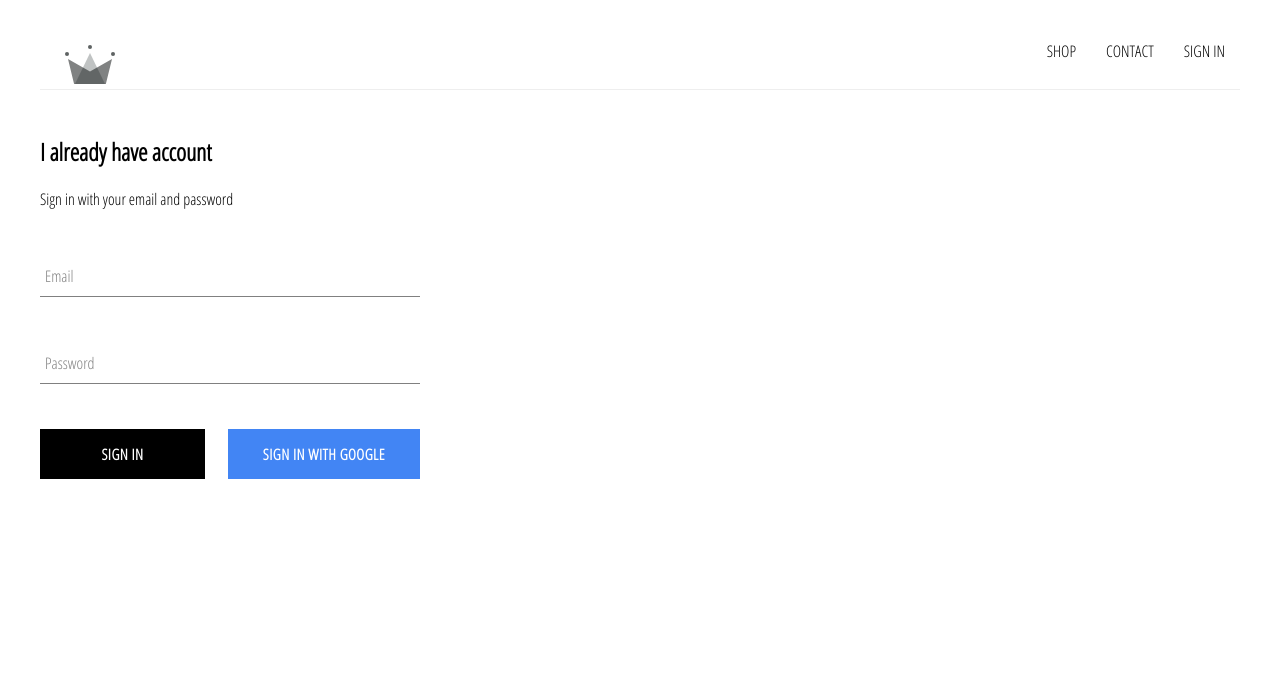
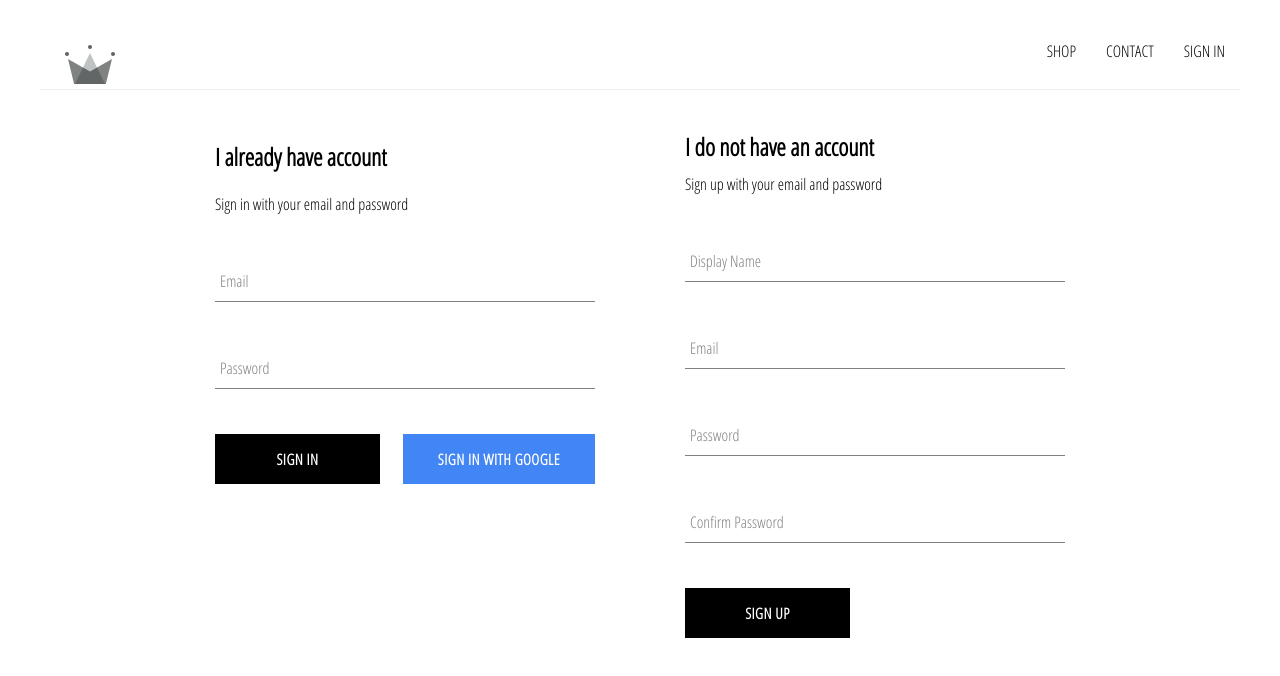
Before and after one commit to DevAmkam/clothingcommerce, a React (Create React App) app: page /signin in a window 1280 px wide. Shown: the top 676 px of the page. Built offline with nearby package versions, Linux system fonts and the light colour scheme; no server answers.

Commit message:
Implemented firebase utils, included ability to store authenticated users into firestore database.

```diff
--- a/src/App.js
+++ b/src/App.js
@@ -7,7 +7,7 @@
 import Header from './components//header/Header'
 import SignInAndSignup from './pages/sign-in-and-signup/SignInAndSignup'
 
-import { auth } from './firebase/firebase.utils'
+import { auth, createUserProfileDocument } from './firebase/firebase.utils'
 
 
 class App extends Component {
@@ -22,9 +22,23 @@
   unSubscribeFromAuth = null
 
   componentDidMount() {
-    this.unSubscribeFromAuth = auth.onAuthStateChanged(user => {
-      this.setState({ currentUser: user })
-      console.log(user)
+    this.unSubscribeFromAuth = auth.onAuthStateChanged(async userAuth => {
+
+      if (userAuth) {
+        const userRef = await createUserProfileDocument(userAuth)
+
+        userRef.onSnapshot(snapShot => {
+          this.setState({
+            currentUser: {
+              id: snapShot.id,
+              ...snapShot.data()
+            }
+          }, () => console.log(this.state))
+          console.log(this.state)
+        })
+      } else {
+        this.setState({ currentUser: userAuth })
+      }
     })
   }
 
--- /dev/null
+++ b/src/components/sign-up/Signup.jsx
@@ -0,0 +1,97 @@
+import React, { Component } from 'react'
+import FormInput from '../form-input/FormInput'
+import CustomButton from '../custom-button/CustomButton'
+
+import { auth, createUserProfileDocument } from '../../firebase/firebase.utils'
+
+import './sign-up.styles.scss'
+
+export default class Signup extends Component {
+  constructor(props) {
+    super(props)
+
+    this.state = {
+      displayName: '',
+      email: '',
+      password: '',
+      confirmPassword: '',
+    }
+  }
+
+  handleSubmit = async event => {
+    event.preventDefault()
+
+    const { displayName, email, password, confirmPassword } = this.state
+
+    if (password !== confirmPassword) {
+      alert("Passwords don't match")
+      return
+    }
+
+    try {
+      const { user } = await auth.createUserWithEmailAndPassword(email, password)
+
+      await createUserProfileDocument(user, { displayName })
+      this.setState({
+        displayName: '',
+        email: '',
+        password: '',
+        confirmPassword: '',
+      })
+
+    } catch (error) {
+      console.log(error)
+    }
+  }
+
+  handleChange = event => {
+    const { name, value } = event.target
+    this.setState({[name]: value})
+  }
+
+  render() {
+    const { displayName, email, password, confirmPassword } = this.state
+
+    return (
+      <div className="sign-up">
+        <h2 className="title">I do not have an account</h2>
+        <span>Sign up with your email and password</span>
+        <form className="sign-up-form" onSubmit={this.handleSubmit} >
+          <FormInput
+            type="text"
+            name="displayName"
+            value={displayName}
+            onChange={this.handleChange}
+            label="Display Name"
+            required
+          />
+          <FormInput
+            type="email"
+            name="email"
+            value={email}
+            onChange={this.handleChange}
+            label="Email"
+            required
+          />
+          <FormInput
+            type="password"
+            name="password"
+            value={password}
+            onChange={this.handleChange}
+            label="Password"
+            required
+          />
+          <FormInput
+            type="password"
+            name="confirmPassword"
+            value={confirmPassword}
+            onChange={this.handleChange}
+            label="Confirm Password"
+            required
+          />
+          <CustomButton type="submit"> SIGN UP </CustomButton>
+        </form>
+      </div>
+    )
+  }
+}
--- /dev/null
+++ b/src/components/sign-up/sign-up.styles.scss
@@ -0,0 +1,9 @@
+.sign-up{
+  display: flex;
+  flex-direction: column;
+  width: 380px;
+
+  .title{
+    margin: 10px 0;
+  }
+}
--- a/src/firebase/firebase.utils.js
+++ b/src/firebase/firebase.utils.js
@@ -13,6 +13,31 @@
   measurementId: "G-NC0SFQH46H"
 };
 
+export const createUserProfileDocument = async(userAuth, additionalData ) => {
+  if (!userAuth) return
+
+  const userRef = firestore.doc(`users/${userAuth.uid}`)
+  const snapShot = await userRef.get()
+
+  if (!snapShot.exists) {
+    const { displayName, email } = userAuth
+    const createdAt = new Date()
+    try {
+      await userRef.set({
+        displayName,
+        email,
+        createdAt,
+        ...additionalData
+      })
+    } catch (error) {
+      console.log(error)
+    }
+  }
+
+  return userRef
+
+}
+
 firebase.initializeApp(config)
 
 export const auth = firebase.auth()
--- a/src/pages/sign-in-and-signup/SignInAndSignup.jsx
+++ b/src/pages/sign-in-and-signup/SignInAndSignup.jsx
@@ -1,5 +1,6 @@
 import React from 'react';
 import SignIn from '../../components/sign-in/SignIn'
+import Signup from '../../components/sign-up/Signup'
 
 import './sign-in-and-signup.styles.scss';
 
@@ -7,6 +8,7 @@
   return (
     <div className="sign-in-and-sign-up">
       <SignIn />
+      <Signup />
     </div>
   );
 }
--- a/src/pages/sign-in-and-signup/sign-in-and-signup.styles.scss
+++ b/src/pages/sign-in-and-signup/sign-in-and-signup.styles.scss
@@ -0,0 +1,6 @@
+.sign-in-and-sign-up{
+  width: 850px;
+  display: flex;
+  justify-content: space-between;
+  margin: 30px auto;
+}
```
